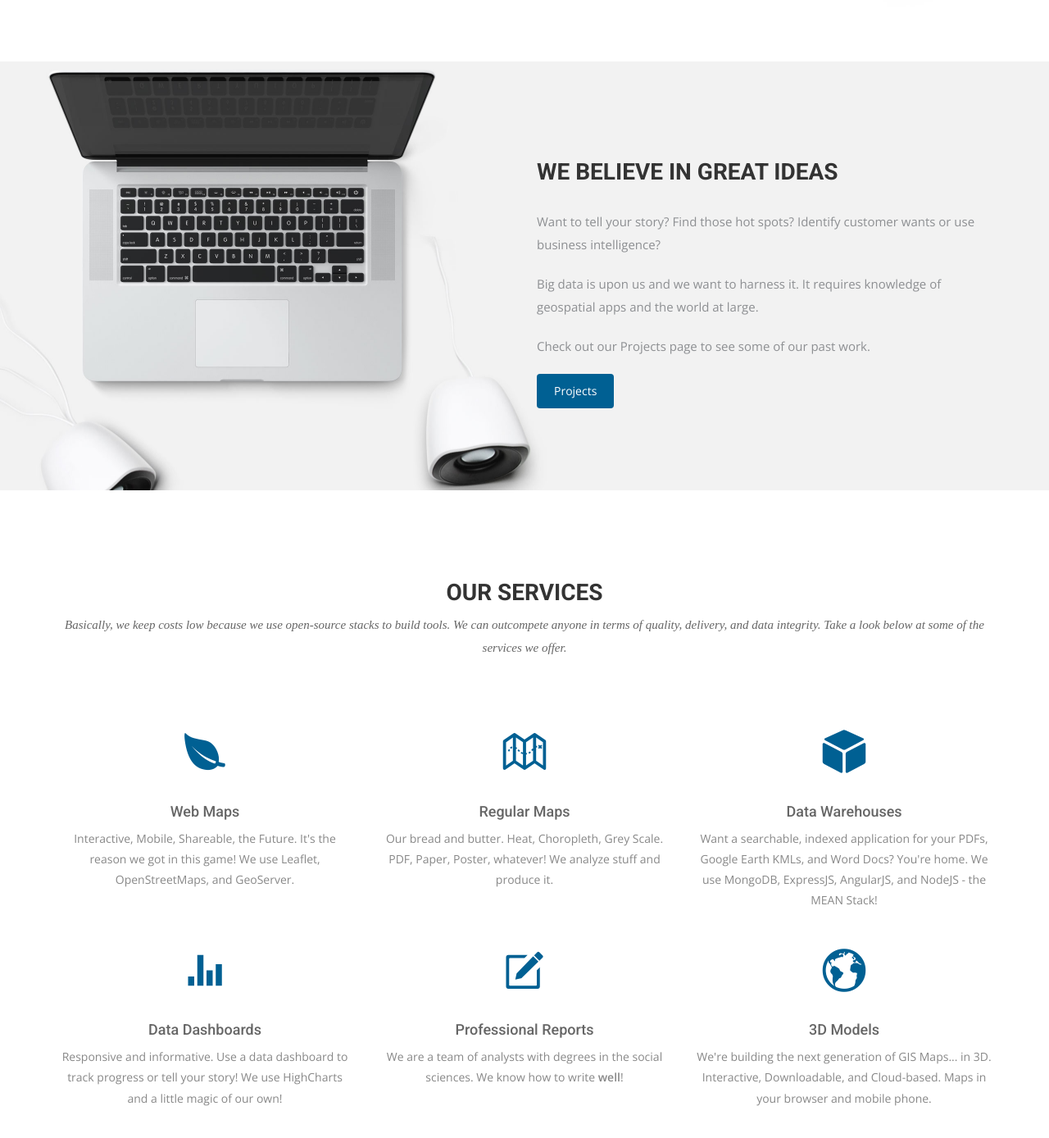
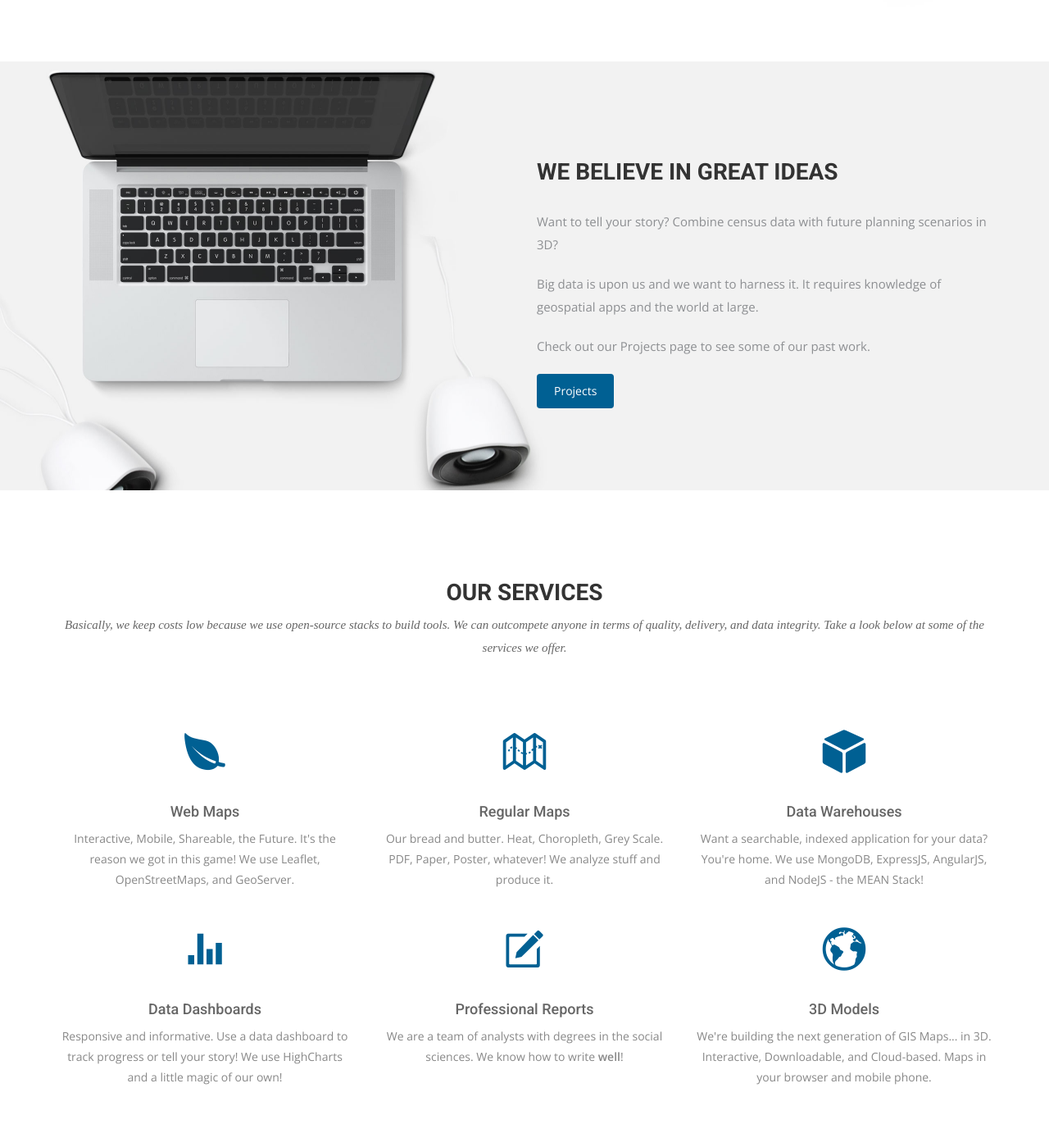
Before and after one commit to nrbrigmon/nrbrigmon.github.io, a Jekyll site: the page built from index.html, in a window 1280 px wide and 1400 px high, scrolled down 921 px. Shown: the top 1388 px of the window at 82% size. Built offline with Jekyll 4.4.1, drawn with Linux system fonts in a browser that asks for light colours; nearby versions of some CDN libraries; some web fonts are replaced.

Commit message:
tighter language

```diff
--- a/index.html
+++ b/index.html
@@ -44,7 +44,7 @@ permalink: /
   <div class="row">
     <div class="col-md-6 col-md-offset-6">
       <h2>WE BELIEVE IN GREAT IDEAS</h2>
-      <p>Want to tell your story? Find those hot spots? Identify customer wants or use business intelligence?</p>
+      <p>Want to tell your story? Combine census data with future planning scenarios in 3D?</p>
       <p>Big data is upon us and we want to harness it. It requires knowledge of geospatial apps and the world at large.</p>
       <p>Check out our Projects page to see some of our past work.</p>
       <a href="{{ site.baseurl }}/projects" class="btn btn-view-works">Projects</a>
@@ -81,7 +81,7 @@ permalink: /
         <div class="service-item">
           <i class="ion-cube"></i>
           <h4>Data Warehouses</h4>
-          <p>Want a searchable, indexed application for your PDFs, Google Earth KMLs, and Word Docs? You're home. We use MongoDB, ExpressJS, AngularJS, and NodeJS - the MEAN Stack!</p>
+          <p>Want a searchable, indexed application for your data? You're home. We use MongoDB, ExpressJS, AngularJS, and NodeJS - the MEAN Stack!</p>
         </div>
       </div>
       <div class="col-sm-6 col-md-4">
```
